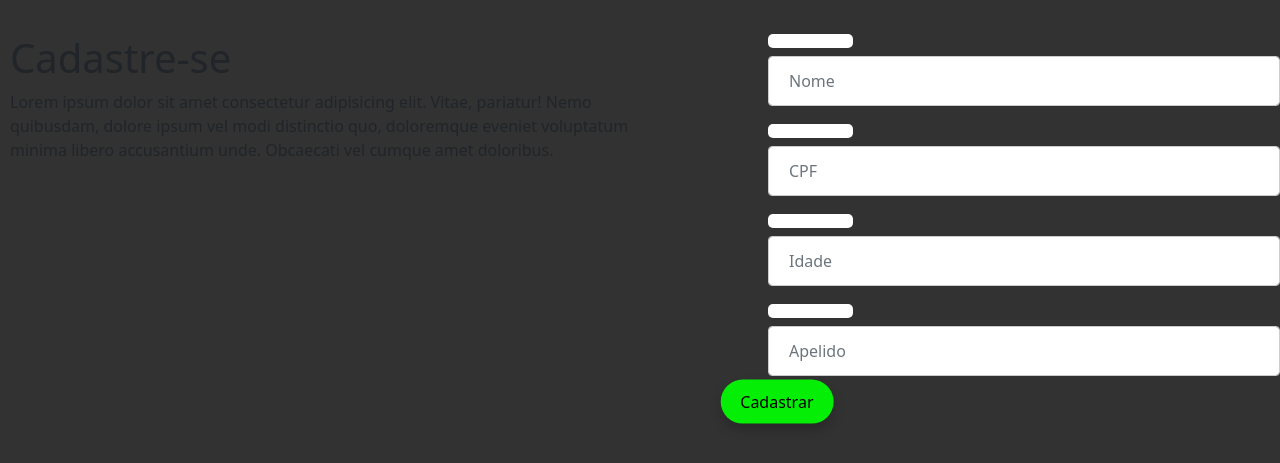
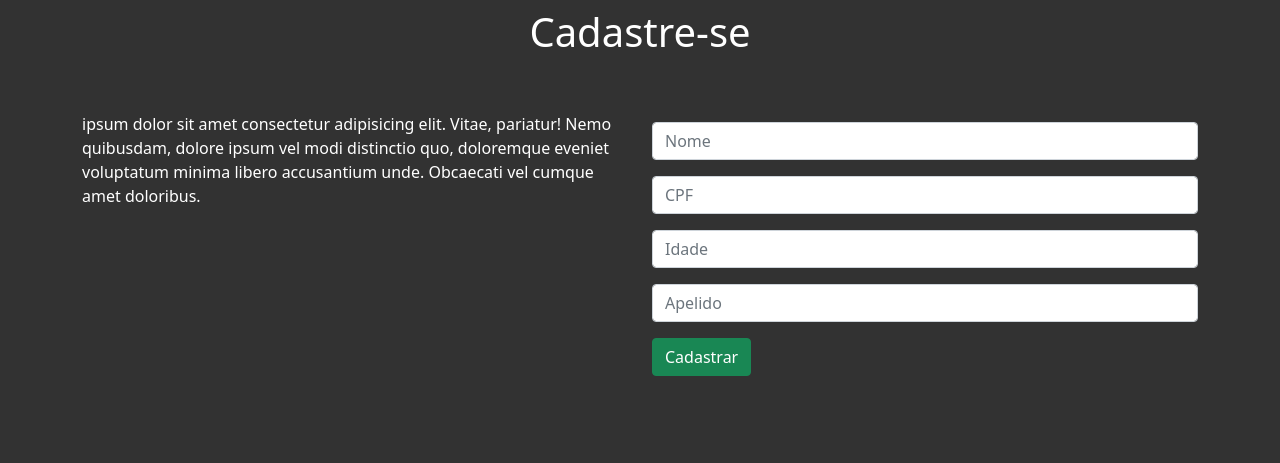
Before and after one commit to PC-Pedro/Comunicacao, a PHP site: the page made by View/cadastro/pessoa/index.php in a window 1280 px wide. Shown: the part 56-519 px from the top of the page. Run offline with PHP 8.4, Linux system fonts and the light colour scheme; the template is opened without the code that fills it, so the values that code supplies are empty; some libraries are stand-ins or nearby versions.

Commit message:
#main# Arrumando layout pagina cadastro

```diff
--- a/View/cadastro/pessoa/index.php
+++ b/View/cadastro/pessoa/index.php
@@ -1,43 +1,48 @@
+<selection>
+  <div class="row justify-content-center">
+    <h1 class="text-center mt-2">Cadastre-se</h1>
 
-  <selection>
-    <div id="descricao">
-  <h1>Cadastre-se</h1>
 
-  Lorem ipsum dolor sit amet consectetur adipisicing elit. Vitae, pariatur! Nemo quibusdam, dolore ipsum vel modi distinctio quo, doloremque eveniet voluptatum minima libero accusantium unde. Obcaecati vel cumque amet doloribus.
+    <div class="col-6" id="descricao">
+
+      <p class="mt-5">ipsum dolor sit amet consectetur adipisicing elit. Vitae, pariatur! Nemo quibusdam, dolore ipsum vel modi distinctio quo, doloremque eveniet voluptatum minima libero accusantium unde. Obcaecati vel cumque amet doloribus.</p>
     </div>
-<div id="form">
-  <form>
-    <label for="Nome" class="col-sm-2 col-form-label"></label>
-      <input type="text" class="form-control" id="nome" placeholder="Nome">
-    <label for="CPF" class="col-sm-2 col-form-label"></label>
+    <div class="col-6">
+      <div class="row justify-content-end">
+        <form action="" method="post" class="mt-5">
+          <div class="mb-3">
+            <label for="Nome" class="form-label"></label>
+            <input type="text" class="form-control" id="Nome" placeholder="Nome">
+          </div>
+          <div class="mb-3">
+            <label for="CPF" class="form-label"></label>
             <input type="text" class="form-control" id="CPF" placeholder="CPF">
-      <label for="Idade" class="col-sm-2 col-form-label"></label>
-      <input type="number" class="form-control" id="idade" placeholder="Idade">
-      <label for="Apelido" class="col-sm-2 col-form-label"></label>
-      <input type="text" class="form-control" id="Apelido" size="50" maxlength="30" placeholder="Apelido">
-  <button type="submit" class="botão">Cadastrar</button>
+          </div>
+          <div class="mb-3">
+            <label for="Idade" class="form-label"></label>
+            <input type="number" class="form-control" id="Idade" placeholder="Idade">
+          </div>
+          <div class="mb-3">
+            <label for="Apelido" class="form-label"></label>
+            <input type="text" class="form-control" id="Apelido" placeholder="Apelido">
+          </div>
+          <div class="col-6">
+            <button type="submit" class="btn btn-success">Cadastrar</button>
+          </div>
         </form>
       </div>
+    </div>
+  </div>
   <style>
-    div#descricao{
-      padding: 10px;
-  position: absolute;
-  top: 10%;
-  right:50%;
+    h1 {
+      color: white;
     }
 
-div#form{
-  position: absolute;
-  top: 10%;
-  left:60%;
-}
-    form class{
-      background-color: rgb(255, 255, 255);
-    padding: 15px;
-    border-radius: 10px;
+    p {
+      color: white;
     }
 
-form label{
+    label {
       display: block;
       width: fit-content;
       font-size: 1em;
@@ -49,34 +54,8 @@
       border-radius: 5px;
     }
 
-button {
-  padding: 10px 20px;
-    font-size: 16px;
-    background-color: rgb(5, 238, 5);
-    color: #000000;
-    border: none;
-    float: center;
-    border-radius: 30px;
-    cursor: pointer;
-    text-decoration: none;
-    box-shadow: 0 6px 12px rgba(0, 0, 0, 0.2);
-    transition: backgroud 0.3s, box-shadow 0.3s, transform 0.3s;
-    position: absolute;
-    top:100%;
-    right:85%;
-    transform: translate(-10%, -10%);
-    }
 
-    input[type=text], [type=number], select, input[type=date], input[type=date], input[type=datetime], input[type=email], input[type=month], input[type=password], input[type=range], input[type=tel], input[type=time], input[type=week] {
-    width: 100%;
-    padding: 12px 20px;
-    font-size: 1em;
-    margin: 8px 0;
-    display: inline-block;
-    border: 1px solid #ccc;
-    border-radius: 4px;
-    box-sizing: border-box;
-}
+
   </style>
 
   <script>
```
Lines whose indentation alone changed are shown as unchanged.
